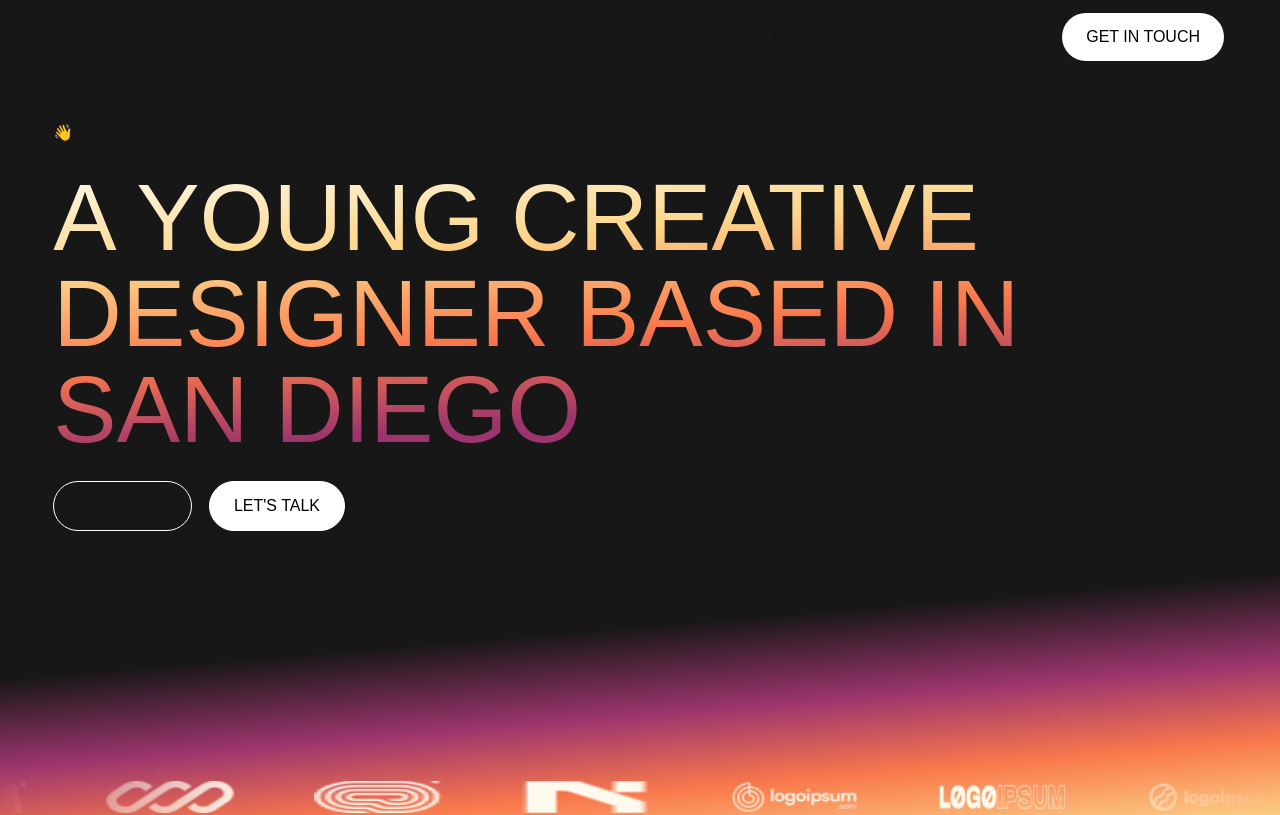
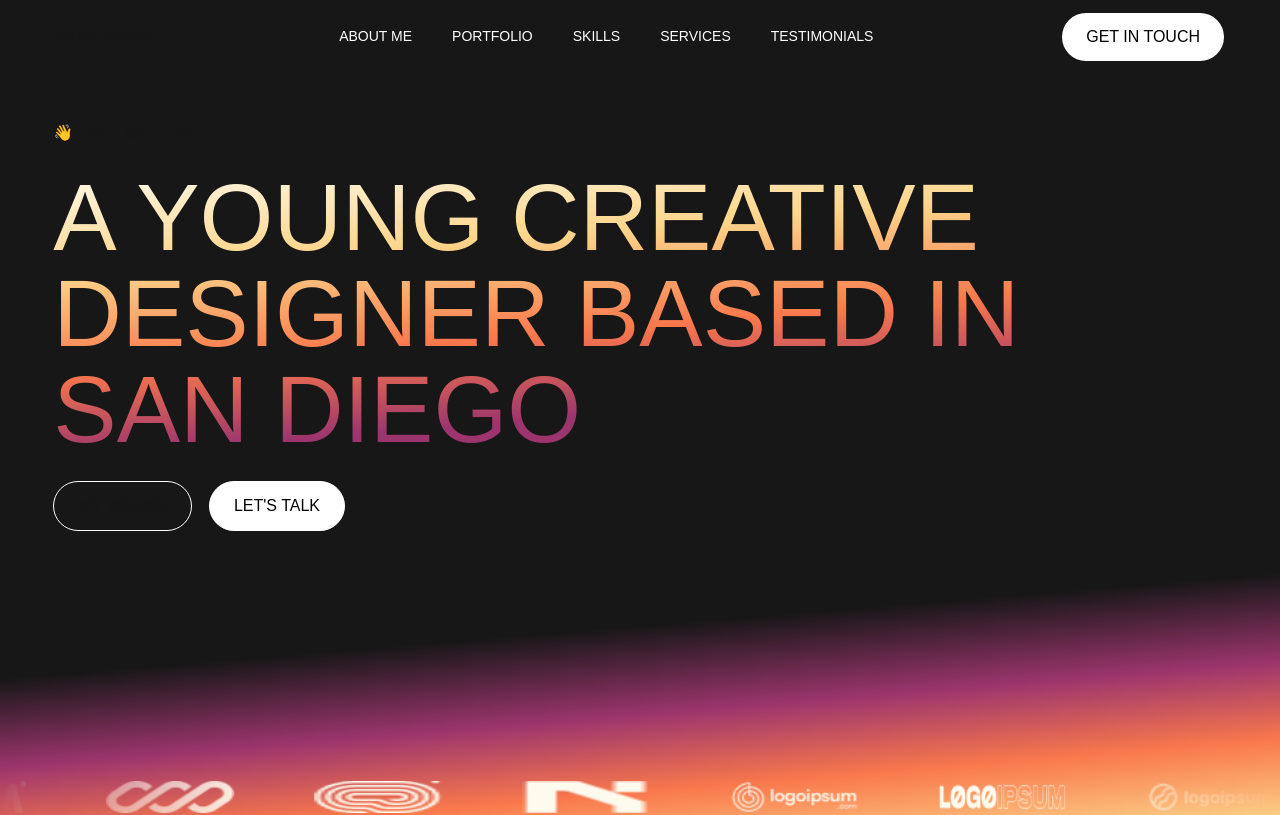
Before and after one commit to 221fa04732/computer-chacha-assignment, a Next.js app: page / in a window 1280 px wide. Shown: the top 815 px of the page. Built offline with nearby package versions, Linux system fonts and the light colour scheme.

Commit message:
header bug fixed

```diff
--- a/components/dropmenu.tsx
+++ b/components/dropmenu.tsx
@@ -23,7 +23,7 @@ function Menubar({visible} : {visible : boolean}){
     return(<div className={`h-[538px] w-full bg-neutral-900 ${visible ? "block" : "hidden"} relative overflow-hidden -z-20`}>
         <div style={{"background": "linear-gradient(342.27deg, #FFFAEF 24.53%, #FCD68B 37.59%, #F9784C 50.72%, #9C356D 62.85%, #171717 76.83%"}} className="h-[334px] w-full absolute top-[348px] blur-2xl -z-10"></div>
         <div className="h-full w-full flex flex-col justify-between items-center z-10 py-12">
-            <div className="w-11/12 flex flex-col items-start text-[21px] gap-10">
+            <div className="w-11/12 flex flex-col items-start text-[21px] gap-10 text-white">
                 <div className="cursor-pointer">ABOUT ME</div>
                 <div className="cursor-pointer">PORTFOLIO</div>
                 <div className="cursor-pointer">SKILLS</div>
--- a/components/header.tsx
+++ b/components/header.tsx
@@ -1,7 +1,7 @@
 export default function Header(){
     return(<div className="flex justify-between items-center h-[73px] w-full px-[56px] py-[16px]">
         <div className="font-montserrat font-semibold text-[14px]">ERICA JONES</div>
-        <div className="flex text-[14px] gap-[40px]">
+        <div className="flex text-[14px] gap-[40px] text-white">
             <div className="cursor-pointer">ABOUT ME</div>
             <div className="cursor-pointer">PORTFOLIO</div>
             <div className="cursor-pointer">SKILLS</div>
```
